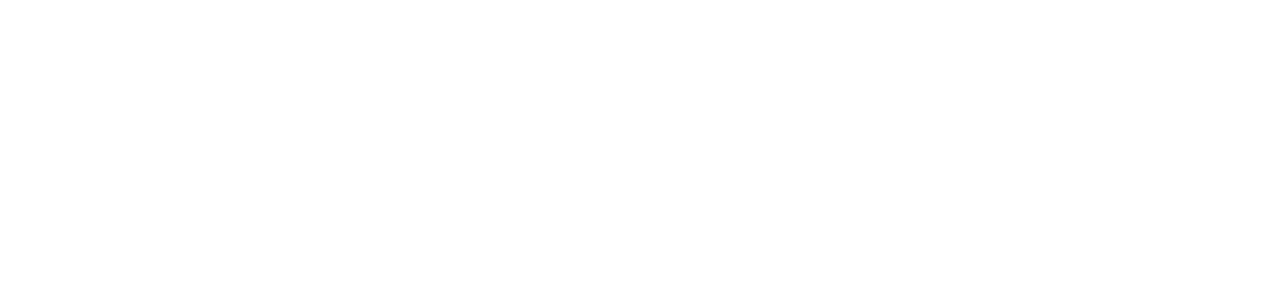
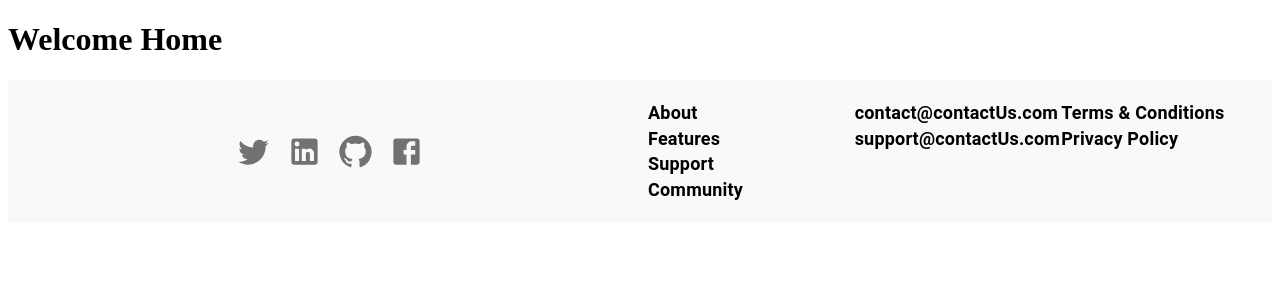
Before and after one commit to AndreyJustino/Front-End, a React (Vite) app: page / in a window 1280 px wide. Shown: the top 300 px of the page. Built offline with nearby package versions, Linux system fonts and the light colour scheme.

Commit message:
Feat: add footer,header ,home and routes.Install dependencies

```diff
--- a/src/App.jsx
+++ b/src/App.jsx
@@ -1,7 +1,9 @@
+import { AppRoutes } from './routes/routes'
+
 function App() {
   return (
     <>
-
+       <AppRoutes />
     </>
   )
 }
--- /dev/null
+++ b/src/components/footer/footer.jsx
@@ -0,0 +1,100 @@
+import { Box, Grid, Typography, IconButton } from "@mui/material";
+import TwitterIcon from "@mui/icons-material/Twitter";
+import LinkedInIcon from "@mui/icons-material/LinkedIn";
+import FacebookIcon from "@mui/icons-material/Facebook";
+import GitHubIcon from "@mui/icons-material/GitHub";
+
+export const Footer = () => {
+  return (
+    <Box
+      component="footer"
+      sx={{
+        backgroundColor: "#f8f9fa",
+        color: "black",
+        padding: "20px",
+      }}
+    >
+      <Grid container spacing={2}>
+        {/* Social Icons Section */}
+        <Grid item xs={12} md={6}>
+          <Box display="flex" alignItems="center" justifyContent="center" height="100%">
+            <Box>
+              <IconButton
+                href="https://twitter.com"
+                target="_blank"
+                sx={{
+                  "&:hover": { color: "#1DA1F2" },
+                }}
+              >
+                <TwitterIcon fontSize="large" />
+              </IconButton>
+              <IconButton
+                href="https://linkedin.com"
+                target="_blank"
+                sx={{
+                  "&:hover": { color: "#0077B5" },
+                }}
+              >
+                <LinkedInIcon fontSize="large" />
+              </IconButton>
+              <IconButton
+                href="https://github.com"
+                target="_blank"
+                sx={{
+                  "&:hover": { color: "#333" },
+                }}
+              >
+                <GitHubIcon fontSize="large" />
+              </IconButton>
+              <IconButton
+                href="https://facebook.com"
+                target="_blank"
+                sx={{
+                  "&:hover": { color: "#1877F2" },
+                }}
+              >
+                <FacebookIcon fontSize="large" />
+              </IconButton>
+            </Box>
+          </Box>
+        </Grid>
+
+        {/* Information Section */}
+        <Grid item xs={12} md={6}>
+          <Grid container spacing={2}>
+            <Grid item xs={12} sm={4}>
+              <Typography variant="body2" fontSize="large" fontWeight="bold">
+                About
+              </Typography>
+              <Typography variant="body2" fontSize="large" fontWeight="bold">
+                Features
+              </Typography>
+              <Typography variant="body2" fontSize="large" fontWeight="bold">
+                Support
+              </Typography>
+              <Typography variant="body2" fontSize="large" fontWeight="bold">
+                Community
+              </Typography>
+            </Grid>
+            <Grid item xs={12} sm={4}>
+              <Typography variant="body2" fontSize="large" fontWeight="bold">
+                contact@contactUs.com
+              </Typography>
+              <Typography variant="body2" fontSize="large" fontWeight="bold">
+                support@contactUs.com
+              </Typography>
+            </Grid>
+            <Grid item xs={12} sm={4}>
+              <Typography variant="body2" fontSize="large" fontWeight="bold">
+                Terms & Conditions
+              </Typography>
+              <Typography variant="body2" fontSize="large" fontWeight="bold">
+                Privacy Policy
+              </Typography>
+            </Grid>
+          </Grid>
+        </Grid>
+      </Grid>
+    </Box>
+  );
+};
--- /dev/null
+++ b/src/pages/home/home.jsx
@@ -0,0 +1,7 @@
+export const Home = () => {
+    return (
+      <div>
+          <h1>Welcome Home</h1>
+      </div>
+    );
+  };
--- /dev/null
+++ b/src/routes/routes.jsx
@@ -0,0 +1,15 @@
+import { BrowserRouter, Routes, Route } from "react-router-dom";
+import { Home }  from "../pages/home/home.jsx";
+import { Footer } from "../components/footer/footer.jsx";
+
+
+export const AppRoutes = () => {
+  return (
+    <BrowserRouter>
+      <Routes>
+        <Route path="/" element={<Home />} />
+      </Routes>
+      <Footer />
+    </BrowserRouter>
+  );
+};
```
Also changed, not shown: package.json (+6 -1 lines), src/components/header/header.jsx (added), 1 other file (tests, documents, lock files or other folders).
